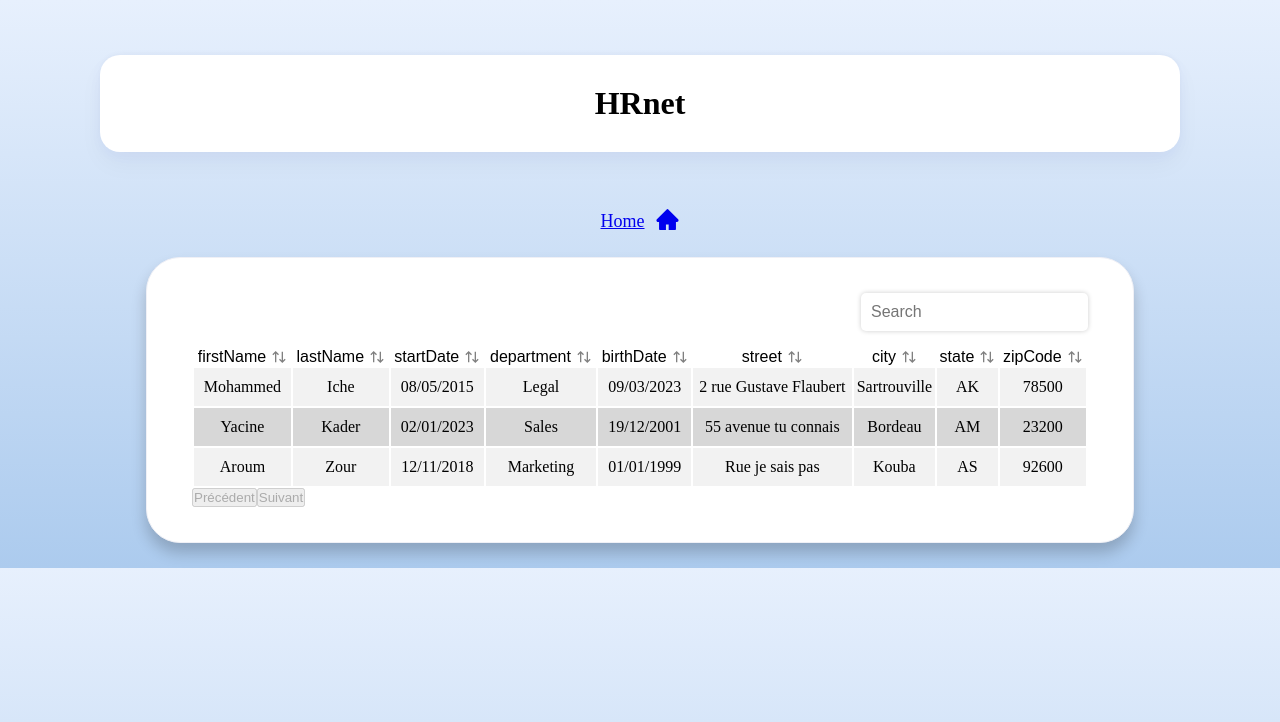
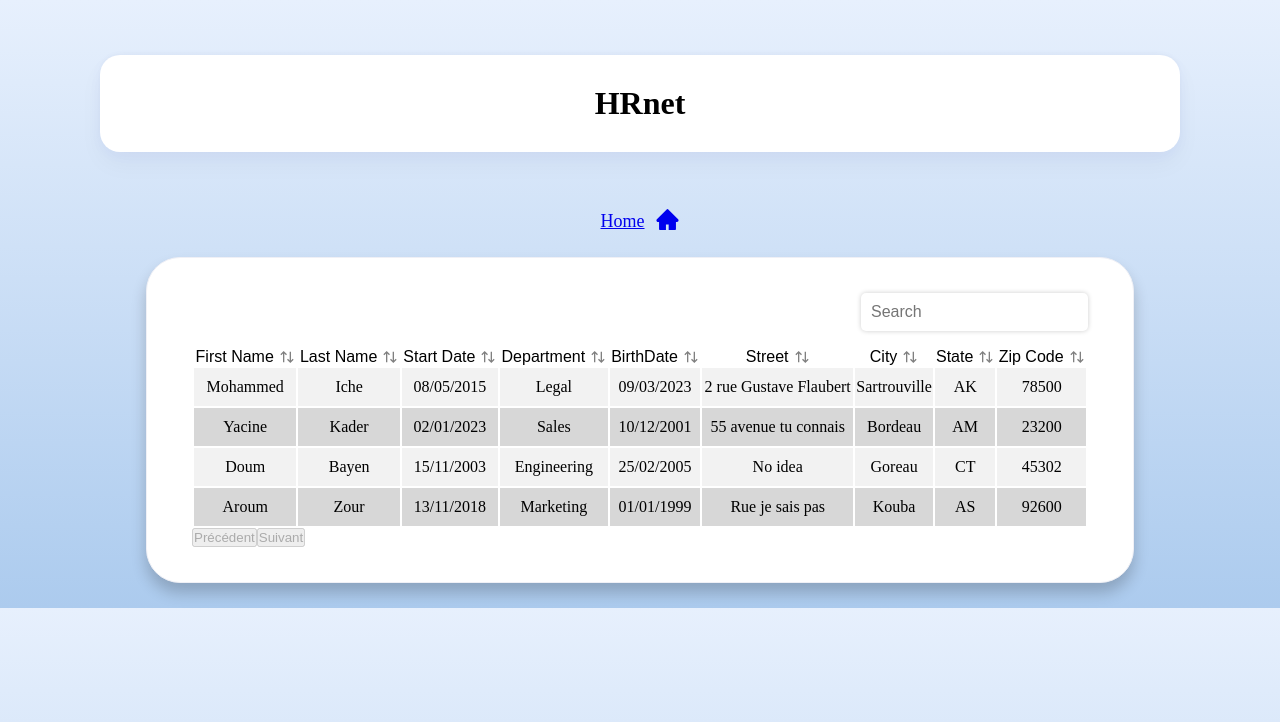
Before and after one commit to mohammediche/HRnet, a React (Create React App) app: page /employee-list in a window 1280 px wide. Shown: the top 722 px of the page. Built offline with nearby package versions, Linux system fonts and the light colour scheme.

Commit message:
fix code

```diff
--- a/src/components/DatePicker.js
+++ b/src/components/DatePicker.js
@@ -1,10 +1,10 @@
 import React from "react";
 
-const DatePicker = ({ handleInputChangeDate }) => {
+const DatePicker = ({ handleInputChange }) => {
   return (
     <div className="form-group">
       <label htmlFor="birthDate">Date of Birth</label>
-      <input type="date" id="birthDate" name="birthDate" onChange={handleInputChangeDate} />
+      <input type="date" id="birthDate" name="birthDate" onChange={handleInputChange} />
     </div>
   );
 };
--- a/src/components/table/Table.js
+++ b/src/components/table/Table.js
@@ -1,12 +1,8 @@
 import React, { useState, useRef } from "react";
-import { useDispatch, useSelector } from "react-redux";
-import { updateEmployeesList } from "../../store/feature/Employee.actions";
 import TableHeader from "./TableHeader";
 
-const Table = ({ filteredDataOnSearch }) => {
+const Table = ({ filteredEmployees }) => {
   const keyRef = useRef("");
-  const dispatch = useDispatch();
-  const employees = useSelector((state) => state.employee);
   const [handleTrie, setHandleTrie] = useState(false);
 
   //const tableSteps = useSelector((state) => state.step);
@@ -25,19 +21,16 @@ const Table = ({ filteredDataOnSearch }) => {
   const compareValues = (a, b) => {
     let nameA;
     let nameB;
-    if (Date.parse(a[keyRef.current])) {
-      const dateASplit = a[keyRef.current].split("/");
-      const dateBSplit = b[keyRef.current].split("/");
-      nameA = `${dateASplit[2]}-${dateASplit[1]}-${dateASplit[0]}`.toUpperCase();
-      nameB = `${dateBSplit[2]}-${dateBSplit[1]}-${dateBSplit[0]}`.toUpperCase();
+
+    if (typeof a[keyRef.current] === "string" && Date.parse(a[keyRef.current])) {
+      nameA = new Date(a[keyRef.current]).getTime();
+      nameB = new Date(b[keyRef.current]).getTime();
     } else {
+      // console.log("not");
       nameA = `${a[keyRef.current]}`.toUpperCase();
       nameB = `${b[keyRef.current]}`.toUpperCase();
     }
     setHandleTrie(!handleTrie);
-
-    console.log("newFormat_DateA=>>>>>", nameA);
-    console.log("newFormat_DateB=><<<", nameA);
 
     if (nameA < nameB) {
       return handleTrie ? -1 : 1;
@@ -49,21 +42,35 @@ const Table = ({ filteredDataOnSearch }) => {
     return 0;
   };
 
-  const trier = (key) => {
-    // setKey(key);
-    // const sortEmployees = [...employees].sort(compareValues);
-    // dispatch(updateEmployeesList(sortEmployees));
+  const trier = (key, ordreTrie) => {
     if (keyRef.current === key) {
       setHandleTrie(!handleTrie);
     } else {
       setHandleTrie(true);
       keyRef.current = key;
     }
-    const sortEmployees = [...employees].sort(compareValues);
-    dispatch(updateEmployeesList(sortEmployees));
+    filteredEmployees.sort(compareValues);
+    // const sortEmployees = [...employees].sort(compareValues);
+    // dispatch(updateEmployeesList(sortEmployees));
   };
+  const keys = [
+    { label: "First Name", value: "firstName" },
+    { label: "Last Name", value: "lastName" },
+    { label: "Start Date", value: "startDate" },
+    { label: "Department", value: "department" },
+    { label: "BirthDate", value: "birthDate" },
+    { label: "Street", value: "street" },
+    { label: "City", value: "city" },
+    { label: "State", value: "state" },
+    { label: "Zip Code", value: "zipCode" },
+  ];
 
-  const keys = ["firstName", "lastName", "startDate", "department", "birthDate", "street", "city", "state", "zipCode"];
+  // on change le format de date pour l'affichage selon la maquette
+  const formatDate = (value) => {
+    const dateSplit = value.split("-");
+    const newFormat_Date = `${dateSplit[2]}/${dateSplit[1]}/${dateSplit[0]}`;
+    return newFormat_Date;
+  };
 
   return (
     <>
@@ -71,75 +78,19 @@ const Table = ({ filteredDataOnSearch }) => {
         <thead>
           <tr>
             {keys.map((val) => {
-              return <TableHeader val={val} trier={trier} />;
+              return <TableHeader val={val} trier={trier} ordreTrie={false} />;
             })}
           </tr>
-          {/* <tr>
-            <th>
-              <button className="filter_table_button" onClick={() => trier("firstName")}>
-                First Name
-                <RiArrowUpDownLine className="arrows_icon" />
-              </button>
-            </th>
-            <th>
-              <button className="filter_table_button" onClick={() => trier("lastName")}>
-                Last Name
-                <RiArrowUpDownLine className="arrows_icon" />
-              </button>
-            </th>
-            <th>
-              <button className="filter_table_button" onClick={() => trier("startDate")}>
-                Start Date
-                <RiArrowUpDownLine className="arrows_icon" />
-              </button>
-            </th>
-            <th>
-              <button className="filter_table_button" onClick={() => trier("department")}>
-                Department
-                <RiArrowUpDownLine className="arrows_icon" />
-              </button>
-            </th>
-            <th>
-              <button className="filter_table_button" onClick={() => trier("birthDate")}>
-                BirthDate
-                <RiArrowUpDownLine className="arrows_icon" />
-              </button>
-            </th>
-            <th>
-              <button className="filter_table_button" onClick={() => trier("street")}>
-                Street
-                <RiArrowUpDownLine className="arrows_icon" />
-              </button>
-            </th>
-            <th>
-              <button className="filter_table_button" onClick={() => trier("city")}>
-                City
-                <RiArrowUpDownLine className="arrows_icon" />
-              </button>
-            </th>
-            <th>
-              <button className="filter_table_button" onClick={() => trier("state")}>
-                State
-                <RiArrowUpDownLine className="arrows_icon" />
-              </button>
-            </th>
-            <th>
-              <button className="filter_table_button" onClick={() => trier("zipCode")}>
-                Zip Code
-                <RiArrowUpDownLine className="arrows_icon" />
-              </button>
-            </th>
-          </tr> */}
         </thead>
         <tbody>
-          {filteredDataOnSearch.map((val, key) => {
+          {filteredEmployees.map((val, key) => {
             return (
               <tr key={key}>
                 <td>{val.firstName}</td>
                 <td>{val.lastName}</td>
-                <td>{val.startDate}</td>
+                <td>{formatDate(val.startDate)}</td>
                 <td>{val.department}</td>
-                <td>{val.birthDate}</td>
+                <td>{formatDate(val.birthDate)}</td>
                 <td>{val.street}</td>
                 <td>{val.city}</td>
                 <td>{val.state}</td>
--- a/src/components/table/TableHeader.js
+++ b/src/components/table/TableHeader.js
@@ -1,11 +1,11 @@
 import React from "react";
 import { RiArrowUpDownLine } from "react-icons/ri";
 
-const TableHeader = ({ val, trier }) => {
+const TableHeader = ({ val, trier, ordreTrie }) => {
   return (
     <th>
-      <button className="filter_table_button" onClick={() => trier(val)}>
-        {val}
+      <button className="filter_table_button" onClick={() => trier(val.value, ordreTrie)}>
+        {val.label}
         <RiArrowUpDownLine className="arrows_icon" />
       </button>
     </th>
--- a/src/pages/CreateEmployee/CreateEmployee.js
+++ b/src/pages/CreateEmployee/CreateEmployee.js
@@ -44,16 +44,6 @@ const CreateEmployee = () => {
       [name]: parseInt(value),
     }));
   };
-  const handleInputChangeDate = (e) => {
-    const { name, value } = e.target;
-    const dateSplit = value.split("-");
-    const newFormat_Date = `${dateSplit[2]}/${dateSplit[1]}/${dateSplit[0]}`;
-
-    setEmployeeDetails((prevState) => ({
-      ...prevState,
-      [name]: newFormat_Date,
-    }));
-  };
 
   const handleSubmit = (e) => {
     e.preventDefault();
@@ -91,11 +81,11 @@ const CreateEmployee = () => {
           </div>
 
           <section className="center_div_input">
-            <DatePicker handleInputChangeDate={handleInputChangeDate} />
+            <DatePicker handleInputChange={handleInputChange} />
 
             <div className="form-group">
               <label htmlFor="startDate">Start Date</label>
-              <input type="date" id="startDate" name="startDate" onChange={handleInputChangeDate} />
+              <input type="date" id="startDate" name="startDate" onChange={handleInputChange} />
             </div>
           </section>
 
--- a/src/pages/EmployeeList/EmployeeList.js
+++ b/src/pages/EmployeeList/EmployeeList.js
@@ -10,7 +10,7 @@ const EmployeeList = () => {
   const [searchTerm, setSearchTerm] = useState("");
 
   const employees = useSelector((state) => state.employee);
-  const filteredDataOnSearch = employees.filter((item) => {
+  const filteredEmployees = employees.filter((item) => {
     // Vérifier si la valeur de recherche correspond à l'une des valeurs de chaque élément du tableau
     /* On filtre le tableau,
      * on utilise Object.values pour récupérer seulement les valeur des objets
@@ -35,10 +35,9 @@ const EmployeeList = () => {
       </a>
       <main className="container greater_width">
         <Search handleSearch={handleSearch} />
-        <Table filteredDataOnSearch={filteredDataOnSearch} />
+        <Table filteredEmployees={filteredEmployees} />
         <PrevNextButtons />
       </main>
-      {/* <div id="confirmation" className="modal">Employee Created!</div> */}
     </div>
   );
 };
--- a/src/store/Store.js
+++ b/src/store/Store.js
@@ -1,29 +1,11 @@
 import { configureStore } from "@reduxjs/toolkit";
-import { persistStore, persistReducer, createTransform } from "redux-persist";
+import { persistStore, persistReducer } from "redux-persist";
 import storage from "redux-persist/lib/storage";
 import EmployeeSlice from "./feature/EmployeeSlice";
-
-// Définir la liste des types d'actions à exclure de la persistance
-const excludeActions = ["data/updateEmployeesList"];
-
-// Définir une fonction de transformation pour exclure les actions
-const excludeActionsTransform = createTransform(
-  (inboundState, key) => {
-    // Si l'action est exclue, retourne l'état initial
-    if (excludeActions.includes(inboundState.type)) {
-      return inboundState.initialState;
-    }
-    // Sinon, retourne l'état inchangé
-    return inboundState;
-  },
-  (outboundState) => outboundState,
-  { whitelist: ["EmployeeSlice"] }
-);
 
 const persistConfig = {
   key: "employees",
   storage,
-  transforms: [excludeActionsTransform],
 };
 
 const persistedReducer = persistReducer(persistConfig, EmployeeSlice);
--- a/src/store/feature/EmployeeSlice.js
+++ b/src/store/feature/EmployeeSlice.js
@@ -15,34 +15,45 @@ import { updateEmployeesList, getEmployees, nextStep, prevStep } from "./Employe
 const initialState = {
   employee: [
     {
-      birthDate: "09/03/2023",
+      birthDate: "2023-03-09",
       city: "Sartrouville",
       department: "Legal",
       firstName: "Mohammed",
       lastName: "Iche",
-      startDate: "08/05/2015",
+      startDate: "2015-05-08",
       state: "AK",
       street: "2 rue Gustave Flaubert",
       zipCode: 78500,
     },
     {
-      birthDate: "19/12/2001",
+      birthDate: "2001-12-10",
       city: "Bordeau",
       department: "Sales",
       firstName: "Yacine",
       lastName: "Kader",
-      startDate: "02/01/2023",
+      startDate: "2023-01-02",
       state: "AM",
       street: "55 avenue tu connais",
       zipCode: 23200,
     },
     {
-      birthDate: "01/01/1999",
+      birthDate: "2005-02-25",
+      city: "Goreau",
+      department: "Engineering",
+      firstName: "Doum",
+      lastName: "Bayen",
+      startDate: "2003-11-15",
+      state: "CT",
+      street: "No idea",
+      zipCode: 45302,
+    },
+    {
+      birthDate: "1999-01-01",
       city: "Kouba",
       department: "Marketing",
       firstName: "Aroum",
       lastName: "Zour",
-      startDate: "12/11/2018",
+      startDate: "2018-11-13",
       state: "AS",
       street: "Rue je sais pas",
       zipCode: 92600,
```
